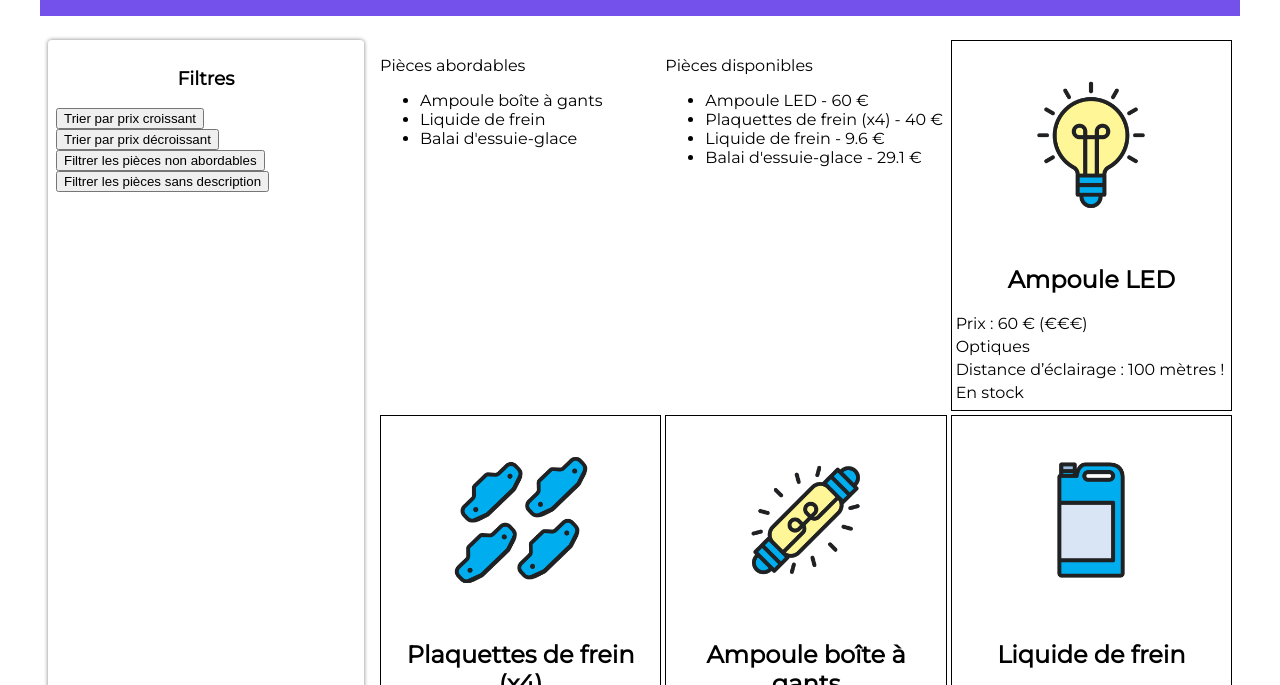
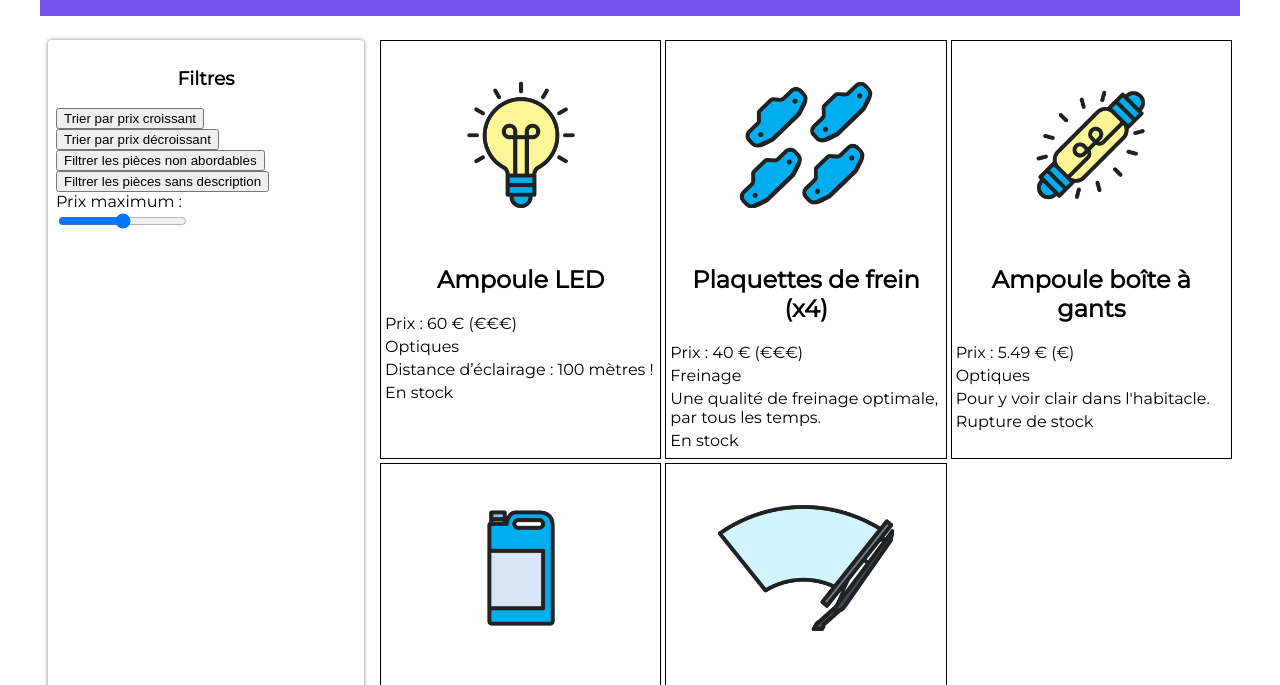
Before and after one commit to itgbarbara/exercice_js_les_bonnes_pieces, a website: page Front-end/index.html in a window 1280 px wide. Shown: the part 98-783 px from the top of the page. Drawn offline with Linux system fonts and the light colour scheme.

Commit message:
Suppression des <div> pour les listes ordonnées / filtrées

```diff
--- a/Front-end/index.html
+++ b/Front-end/index.html
@@ -22,20 +22,14 @@
 				<button class="btn-filtrer">Filtrer les pièces non abordables</button>
 				<br>
 				<button class="btn-nodesc">Filtrer les pièces sans description</button>
+				<br>
+				<label for="prix-max">Prix maximum :</label><br>
+				<input type="range" id="prix-max" name="prix-max" min="0" max="60" step="5">
 			</section>
 
 			<!-- Fiches produits -->
 			<section class="fiches">
-
-				<div class="abordables">
-					<p>Pièces abordables</p>
-					<!-- Liste éléments abodrables -->
-				</div>
-				<div class="disponibles">
-					<p>Pièces disponibles</p>
-					<!-- Liste éléments abodrables -->
-				</div>
-
+				<!-- Génération des fiches produits par pieces.js-->
 			</section>
 		</main>
 	</body>
```
